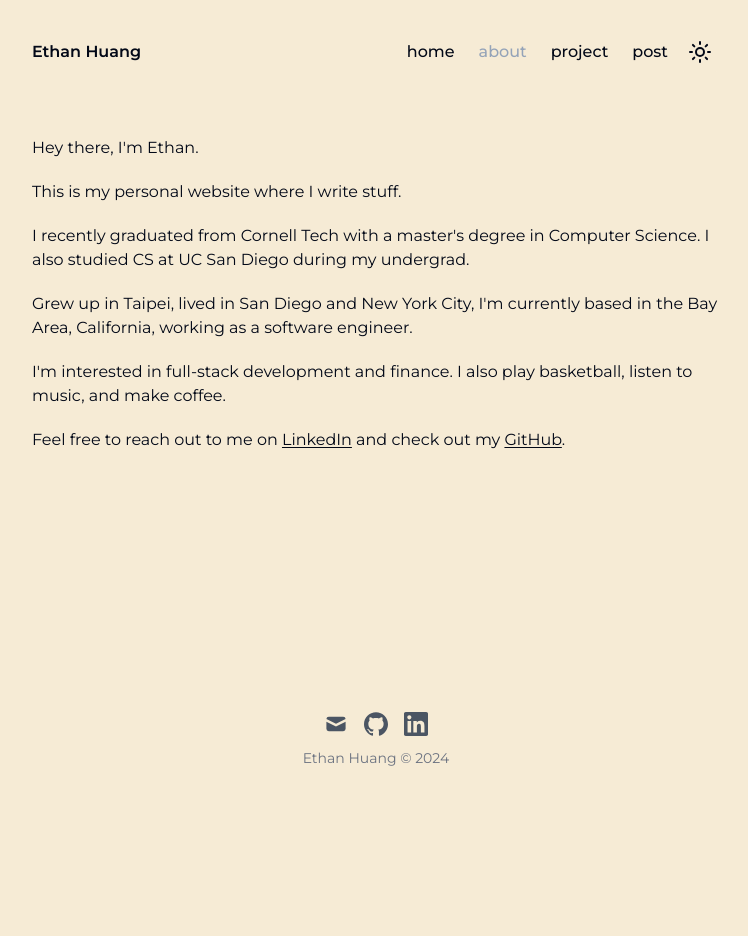
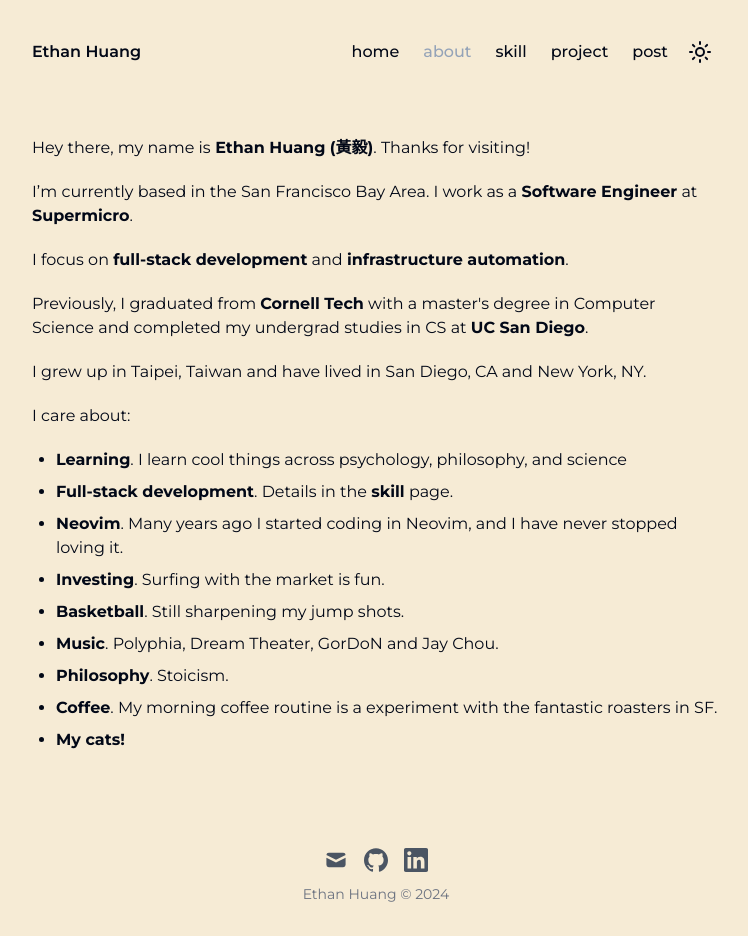
Before and after one commit to ethanh6/ethanhuang.dev, a Next.js app: page /about in a window 1280 px wide. Shown: the whole page, without its empty margins (264-1012 px from the left). Before the commit the page ends 800 px from the top, so only its background shows below. Built offline with nearby package versions, Linux system fonts and the light colour scheme.

Commit message:
updated home and about

```diff
--- a/src/app/about/page.tsx
+++ b/src/app/about/page.tsx
@@ -11,37 +11,71 @@
 const Home: NextPage<Props> = () => {
   return (
     <article className="prose dark:prose-dark md:prose-lg prose-p:text-lg my-8 space-y-3 transition-colors md:space-y-5">
-      <h4> Hey there, I&apos;m Ethan.</h4>
-      <p>This is my personal website where I write stuff.</p>
       <p>
-        I recently graduated from Cornell Tech with a master&apos;s degree in
-        Computer Science. I also studied CS at UC San Diego during my undergrad.
+        {' '}
+        Hey there, my name is
+        <span className="highlight"> Ethan Huang (黃毅)</span>. Thanks for
+        visiting!{' '}
       </p>
       <p>
-        Grew up in Taipei, lived in San Diego and New York City, I'm currently
-        based in the Bay Area, California, working as a software engineer.
+        {' '}
+        I’m currently based in the San Francisco Bay Area. I work as a{' '}
+        <span className="highlight">Software Engineer</span> at{' '}
+        <span className="highlight">Supermicro</span>.
       </p>
       <p>
-        I'm interested in full-stack development and finance. I also play
-        basketball, listen to music, and make coffee.
+        I focus on <span className="highlight">full-stack development</span> and{' '}
+        <span className="highlight">infrastructure automation</span>.
       </p>
       <p>
-        Feel free to reach out to me on{' '}
-        <a
-          href="https://www.linkedin.com/in/ethanhuang0606/"
-          className="underline underline-offset-2 transition-colors hover:text-slate-400"
-        >
-          LinkedIn
-        </a>{' '}
-        and check out my{' '}
-        <a
-          href="https://github.com/ethanh6"
-          className="underline underline-offset-2 transition-colors hover:text-slate-400"
-        >
-          GitHub
-        </a>
-        .
+        Previously, I graduated from{' '}
+        <span className="highlight">Cornell Tech</span> with a master&apos;s
+        degree in Computer Science and completed my undergrad studies in CS at{' '}
+        <span className="highlight">UC San Diego</span>.
       </p>
+      <p>
+        I grew up in Taipei, Taiwan and have lived in San Diego, CA and New York, NY.
+      </p>
+      <p>I care about:</p>
+      <ul className="list-disc space-y-2 pl-6">
+        <li>
+          <span className="highlight">Learning</span>. I learn cool things
+          across psychology, philosophy, and science
+        </li>
+        <li>
+          <span className="highlight">Full-stack development</span>. Details in
+          the{' '}
+          <a href="/skill" className="highlight">
+            skill
+          </a>{' '}
+          page.
+        </li>
+        <li>
+          <span className="highlight">Neovim</span>. Many years ago I started
+          coding in Neovim, and I have never stopped loving it.
+        </li>
+        <li>
+          <span className="highlight">Investing</span>. Surfing with the market is fun.
+        </li>
+        <li>
+          <span className="highlight">Basketball</span>. Still sharpening my
+          jump shots.
+        </li>
+        <li>
+          <span className="highlight">Music</span>. Polyphia, Dream Theater,
+          GorDoN and Jay Chou.
+        </li>
+        <li>
+          <span className="highlight">Philosophy</span>. Stoicism.
+        </li>
+        <li>
+          <span className="highlight">Coffee</span>. My morning coffee routine
+          is a experiment with the fantastic roasters in SF.{' '}
+        </li>
+        <li>
+          <span className="highlight">My cats!</span>
+        </li>
+      </ul>
     </article>
   );
 };
--- a/src/app/globals.css
+++ b/src/app/globals.css
@@ -74,3 +74,11 @@
     @apply bg-background text-foreground;
   }
 }
+
+.highlight {
+  @apply font-bold transition-colors hover:text-slate-400;
+}
+
+.highlight-link {
+  @apply font-bold transition-colors hover:text-slate-400 underline underline-offset-4;
+}
--- a/src/app/page.tsx
+++ b/src/app/page.tsx
@@ -5,9 +5,57 @@
 export default function Home() {
   return (
     <article className="prose dark:prose-dark md:prose-lg prose-p:text-lg my-8 space-y-3 transition-colors md:space-y-5">
-      <h4 className="text-2xl font-bold">Hi!</h4>
-      <p className=""> I'm Ethan! </p>
-      <p className=""> Welcome to my personal website..</p>
+      <p className="text-3xl font-bold text-indigo-600">Hi!</p>
+      <p className="">I'm Ethan, welcome to my website.</p>
+      <p className="">
+        {' '}
+        I’m a <span className="highlight">Software Engineer</span> with 1.5 years of experience, specializing in
+        building scalable <span className="highlight">{' '}full-stack{' '}</span>applications and managing reliable infrastructure. I
+        focus on designing efficient systems that solve real-world challenges
+        and drive operational success.{' '}
+      </p>
+      <p className="">
+        {' '}
+        With expertise in TypeScript, React.js, Next.js, Express.js, GraphQL, Kubernetes,
+        Docker, and ArgoCD, I deliver robust, innovative solutions that tackle
+        complex challenges while ensuring reliability and scalability.{' '}
+      </p>
+      <p className="highlight"> I'm currently looking for new opportunities! </p>
+
+      <p className="">
+        Feel free to reach out to me on{' '}
+        <a
+          href="https://www.linkedin.com/in/ethanhuang0606/"
+          className="highlight-link"
+        >
+          LinkedIn
+        </a>{' '}
+        and check out my{' '}
+        <a href="https://github.com/ethanh6" className="highlight-link">
+          GitHub
+        </a>
+        .
+      </p>
+
+      <p className="">
+        See{' '}
+        <a href="/about" className="highlight-link">
+          more about me
+        </a>
+        ,{' '}
+        <a href="/skill" className="highlight-link">
+          my skills
+        </a>
+        ,{' '}
+        <a href="/project" className="highlight-link">
+          projects
+        </a>
+        {''} and{' '}
+        <a href="/post" className="highlight-link">
+          posts
+        </a>
+        .
+      </p>
     </article>
   );
 }
--- /dev/null
+++ b/src/app/skill/page.tsx
@@ -0,0 +1,42 @@
+import type { NextPage, Metadata } from 'next';
+import { ArticleJsonLd } from 'next-seo';
+import { siteConfigs } from '@/configs/siteConfigs';
+
+export const metadata: Metadata = {
+  title: 'About',
+};
+
+type Props = {};
+
+const Home: NextPage<Props> = () => {
+  return (
+    <article className="prose dark:prose-dark md:prose-lg prose-p:text-lg my-8 space-y-3 transition-colors md:space-y-5">
+      <p className="">Full-stack development:</p>
+      <ul className="list-disc space-y-2 pl-6">
+        <li>
+          <span className="highlight">My cats!</span>
+        </li>
+      </ul>
+      <section className="mt-8">
+        <h5 className="text-2xl font-bold text-indigo-600">Skills</h5>
+        <ul className="mt-4 grid grid-cols-3 gap-4 text-gray-700 dark:text-gray-300">
+          <li>TypeScript</li>
+          <li>Express</li>
+          <li>React</li>
+          <li>Next.js</li>
+          <li>Kubernetes</li>
+          <li>Docker</li>
+          <li>GraphQL</li>
+          <li>Prisma</li>
+          <li>CI/CD Pipelines</li>
+          <li>MariaDB</li>
+          <li>PostgreSQL</li>
+          <li>Cassandra</li>
+          <li>Prometheus</li>
+        </ul>
+      </section>
+    </article>
+  );
+};
+
+export default Home;
--- a/src/configs/headerConfigs.ts
+++ b/src/configs/headerConfigs.ts
@@ -3,6 +3,7 @@
   navLinks: [
     { href: '/', title: 'home' },
     { href: '/about', title: 'about' },
+    { href: '/skill', title: 'skill' },
     { href: '/project', title: 'project' },
     { href: '/post', title: 'post' },
   ],
```
